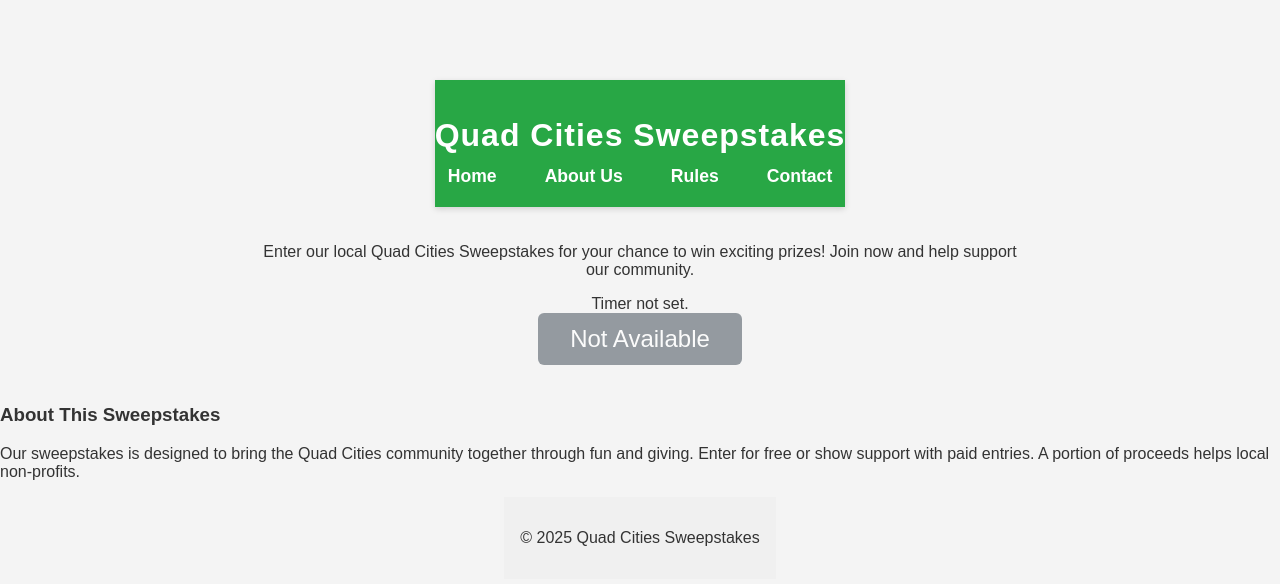
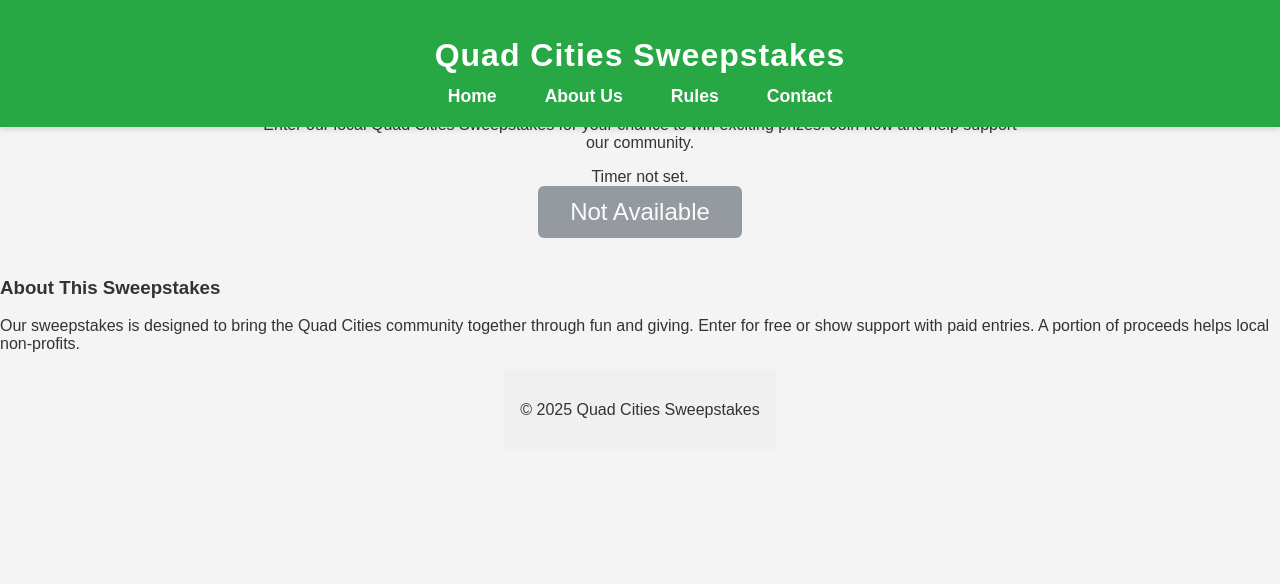
Before and after one commit to ShaneFinnegan1997/QCS, a plain HTML site: page index.html in a window 1280 px wide. Drawn offline with Linux system fonts and the light colour scheme.

Commit message:
Update style.css

```diff
--- a/style.css
+++ b/style.css
@@ -5,7 +5,7 @@ body {
   align-items: center;
   justify-content: flex-start;
   min-height: 100vh;
-  margin: 0;
+  margin: 0; /* Remove default body margins */
   font-family: Arial, sans-serif;
   background-color: #f4f4f4;
   color: #333;
@@ -26,7 +26,11 @@ header {
   padding: 1rem 0;
   text-align: center;
   box-shadow: 0 2px 6px rgba(0,0,0,0.15);
-  width: 100%; /* Ensure full width */ [T0](1)
+  width: 100%; /* Ensure full width */
+  position: fixed; /* Fix the header position */
+  top: 0;
+  left: 0;
+  z-index: 100; /* Ensure it's above other content */
 }
 
 header h1 {
```
